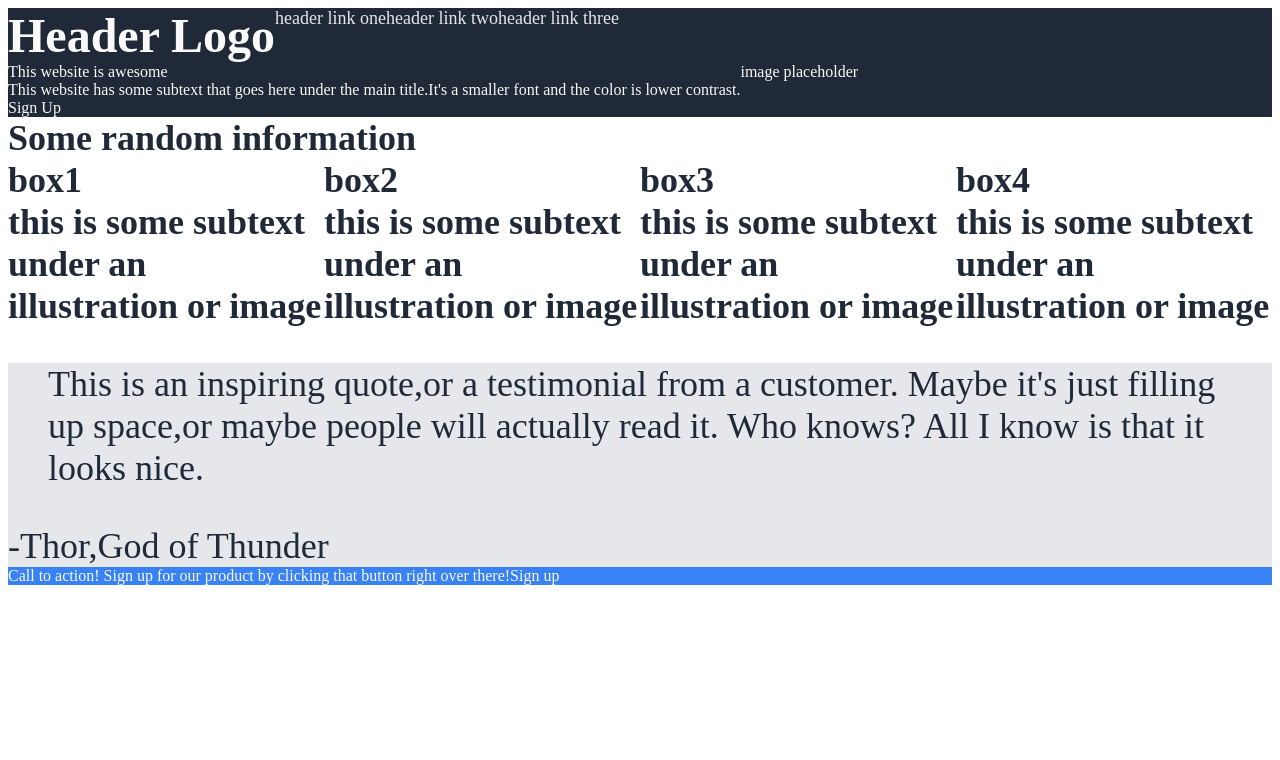
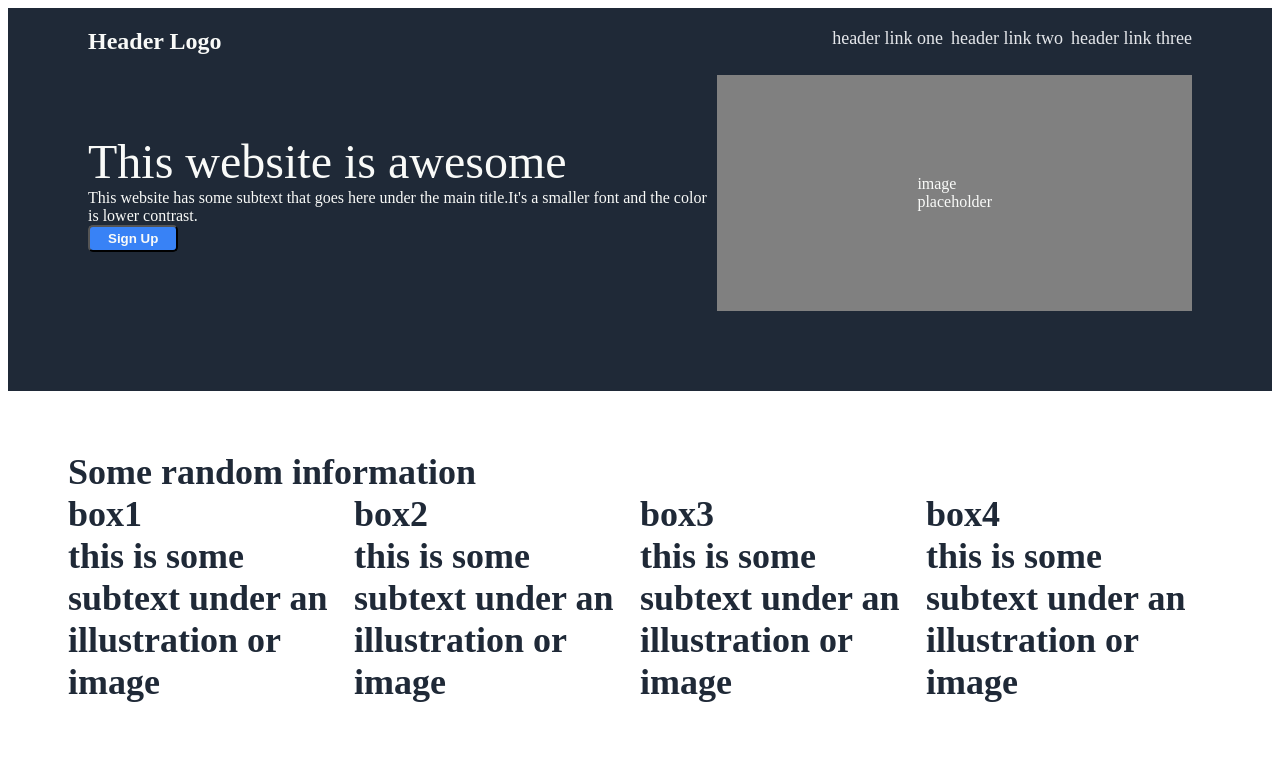
Before and after one commit to CondurachiCristian/Landing-Page, a plain HTML site: page index.html in a window 1280 px wide. Shown: the top 760 px of the page. Drawn offline with Linux system fonts and the light colour scheme.

Commit message:
edit html and css

```diff
--- a/index.html
+++ b/index.html
@@ -34,12 +34,12 @@
                                 This website has some subtext that goes here under the main title.It's a smaller font and the color is lower contrast.
                             </div>
                             <div>
-                                Sign Up
+                                <button type="button" id="buttona">Sign Up</button>
                             </div>
                         </div>
                     </div>
                     <div>
-                        <div>
+                        <div class="image">
                             image placeholder
                         </div>
                     </div>
@@ -96,7 +96,7 @@
                     Sign up for our product by clicking that button right over there!
                 </div>
                 <div>
-                    Sign up
+                    <button type="button">Sign up</button>
                 </div>
             </div>
             <div class="footer">
--- a/styles.css
+++ b/styles.css
@@ -3,12 +3,23 @@ body .container {
     display: flex;
     flex-direction: column;
     color: #F9FAF8;
+    margin: 0;
+    padding: 0;
 }
-
 .header {
     background-color: #1F2937;
     display: flex;
     flex-direction: column;
+    padding: 80px;
+    padding-top: 20px;
+    gap: 20px;
+}
+.image {
+    background-color: gray;
+    padding: 100px 200px;
+}
+#main {
+    font-size: 48px;
 }
 .footer {
     background-color: #1F2937;
@@ -18,13 +29,15 @@ body .container {
     margin-top: auto;
 }
 #logo {
-    font-size: 48px;
+    font-size: 24px;
     font-weight: bolder;
 }
 #link {
     font-size: 18px;
     color: #E5E7EB;
     display: flex;
+    margin-left: auto;
+    gap: 8px;
 }
 .sign {
     background-color: #3882F6;
@@ -34,17 +47,20 @@ body .container {
     background-color: #E5E7EB;
     font-size: 36px;
     color: #1F2937;
+    padding: 60px;
 }
 #info {
     font-weight: bolder;
     font-size: 36px;
     color: #1F2937;
+    padding: 60px;
 }
 #top {
     display: flex;
 }
 #bottom {
     display: flex;
+    justify-content: space-between;
 }
 #info {
     display: flex;
@@ -53,3 +69,16 @@ body .container {
 .box {
     display: flex;
 }
+#title {
+    display: flex;
+    flex-direction: column;
+    justify-content: center;
+    align-items: center;
+}
+#buttona {
+    border-radius: 5px;
+    padding: 4px 18px;
+    background-color: #3882F6;
+    color: #F9FAF8;
+    font-weight: bold;
+}
```
